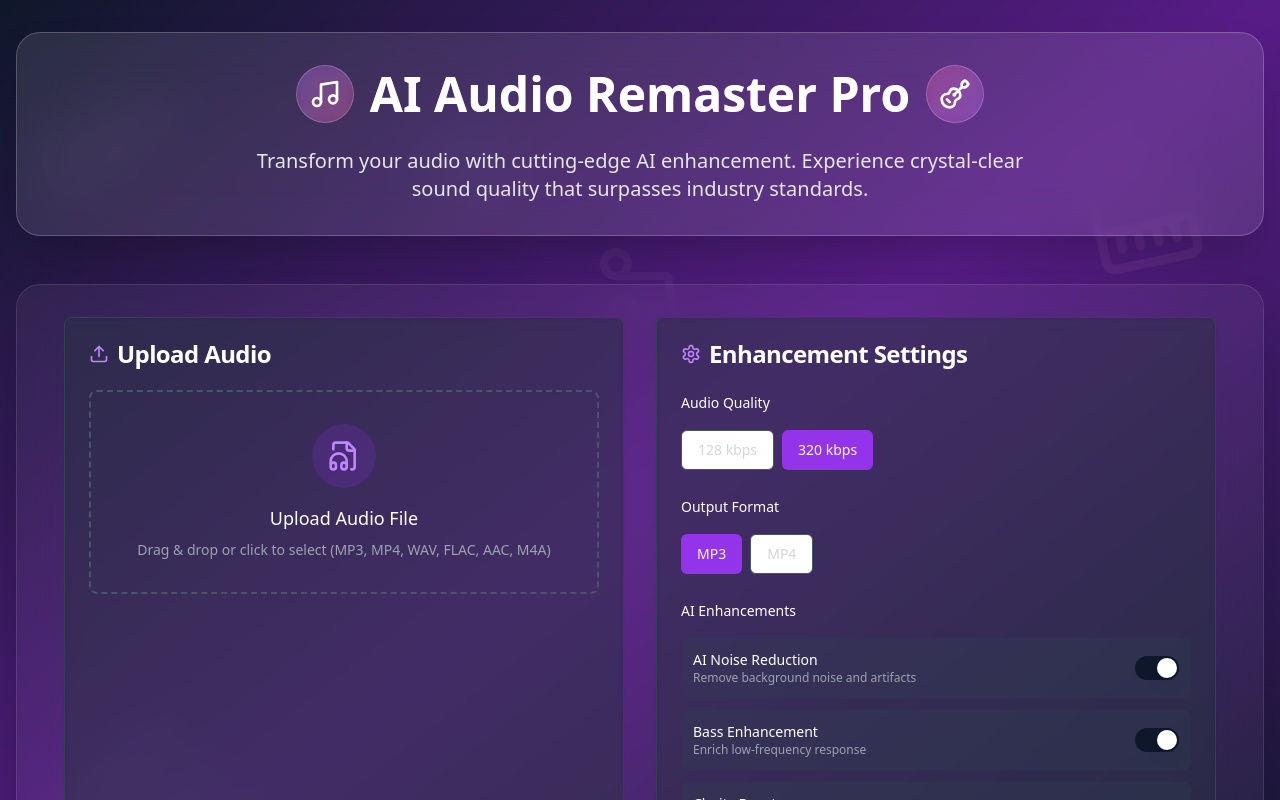
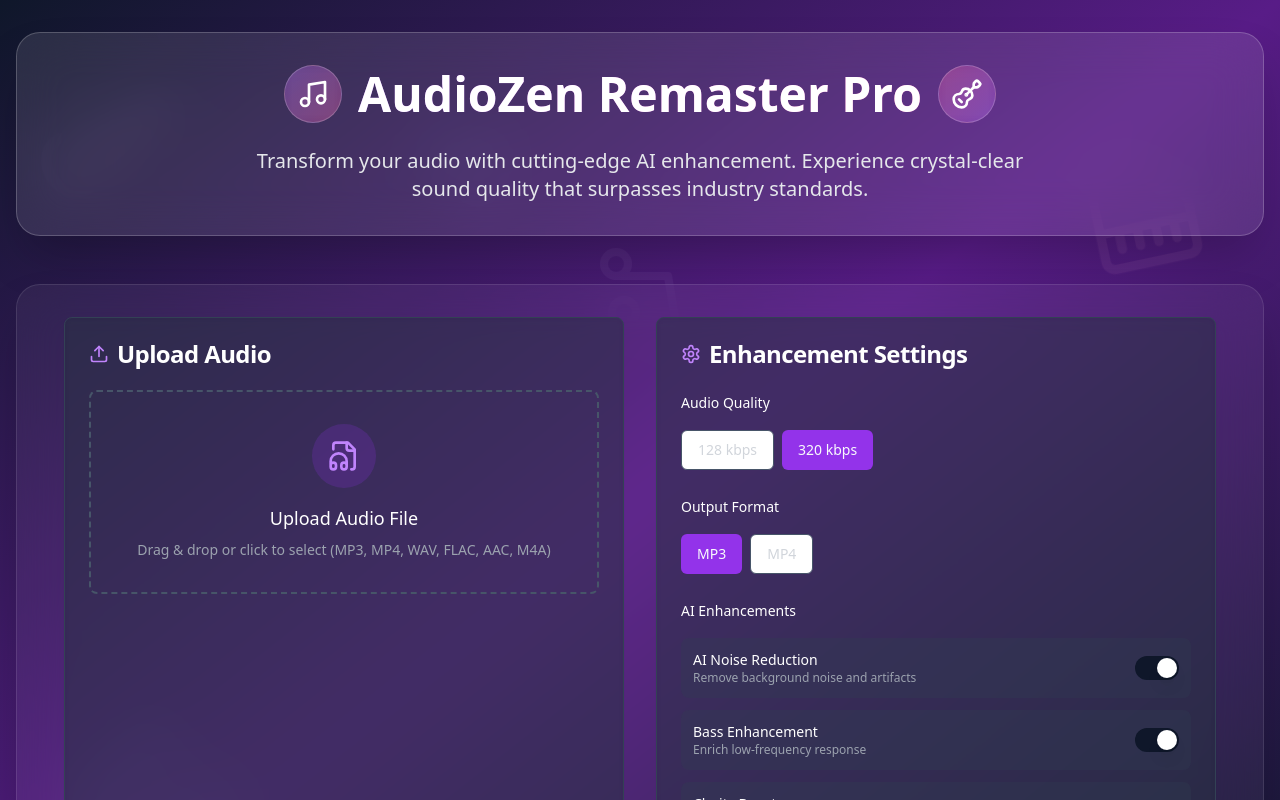
Before and after one commit to mani-trk/audio-alchemy-fusion, a React (Vite) app: page / in a window 1280 px wide. Shown: the top 800 px of the page. Built offline with nearby package versions, Linux system fonts and the light colour scheme.

Commit message:
Set application name
Rename the application title to "AudioZen Remaster Pro" in the landing page.

```diff
--- a/src/pages/Index.tsx
+++ b/src/pages/Index.tsx
@@ -37,7 +37,7 @@ const Index = () => {
                 <Music className="h-8 w-8 text-white" />
               </div>
               <h1 className="text-5xl font-bold text-white bg-gradient-to-r from-purple-400 to-pink-400 bg-clip-text text-transparent">
-                AI Audio Remaster Pro
+                AudioZen Remaster Pro
               </h1>
               <div className="p-3 bg-gradient-to-br from-pink-500/30 to-purple-500/30 rounded-full backdrop-blur-sm border border-white/20">
                 <Guitar className="h-8 w-8 text-white" />
```
